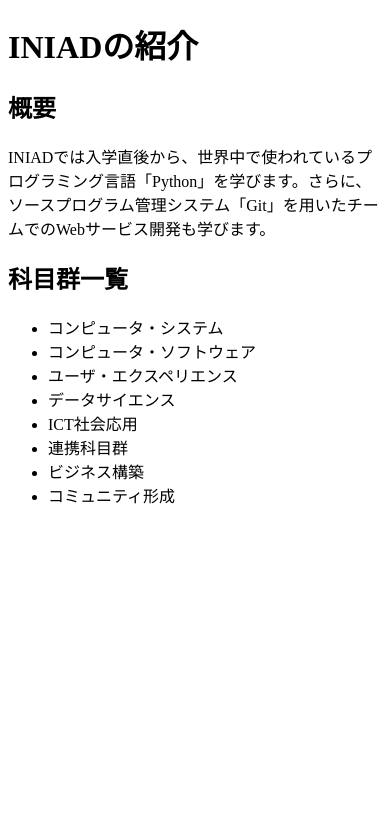
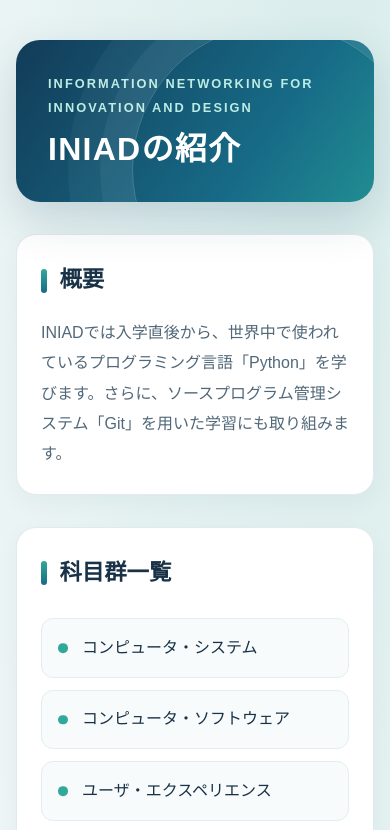
Before and after one commit to bessho-toyo/iniad-intro2, a plain HTML site: page index.html in a window 390 px wide. Shown: the top 830 px of the page. Drawn offline with Linux system fonts and the light colour scheme.

Commit message:
Style INIAD introduction page with responsive layout

```diff
--- a/index.html
+++ b/index.html
@@ -1,14 +1,169 @@
 <!DOCTYPE html>
 <html lang="ja">
   <head>
+    <meta charset="utf-8">
+    <meta name="viewport" content="width=device-width, initial-scale=1">
+    <meta name="theme-color" content="#123c58">
     <title>INIADの紹介</title>
-    <meta charset="utf-8">
+    <style>
+      :root {
+        color-scheme: light;
+        --ink: #193247;
+        --muted: #526879;
+        --blue: #176b87;
+        --teal: #31a99a;
+        --paper: #ffffff;
+        --background: #f2f7f8;
+      }
+
+      * {
+        box-sizing: border-box;
+      }
+
+      body {
+        margin: 0;
+        color: var(--ink);
+        background:
+          radial-gradient(ellipse at 85% 5%, rgba(49, 169, 154, 0.13), transparent 30rem),
+          var(--background);
+        font-family: "Noto Sans JP", "Yu Gothic", "Hiragino Kaku Gothic ProN", Meiryo, sans-serif;
+        line-height: 1.9;
+      }
+
+      main {
+        width: min(100% - 2rem, 920px);
+        margin: 0 auto;
+        padding: clamp(2.5rem, 8vw, 6rem) 0;
+      }
+
+      header {
+        position: relative;
+        overflow: hidden;
+        padding: clamp(2rem, 6vw, 4.5rem);
+        border-radius: 1.5rem;
+        color: #fff;
+        background: linear-gradient(125deg, #123c58, #176b87 68%, #218d91);
+        box-shadow: 0 18px 45px rgba(18, 60, 88, 0.17);
+      }
+
+      header::after {
+        position: absolute;
+        right: -3rem;
+        bottom: -7rem;
+        width: 18rem;
+        height: 18rem;
+        border: 1px solid rgba(255, 255, 255, 0.2);
+        border-radius: 50%;
+        box-shadow: 0 0 0 2rem rgba(255, 255, 255, 0.05), 0 0 0 4rem rgba(255, 255, 255, 0.04);
+        content: "";
+      }
+
+      .eyebrow {
+        margin: 0 0 0.5rem;
+        color: #bcece4;
+        font-size: 0.8rem;
+        font-weight: 700;
+        letter-spacing: 0.16em;
+      }
+
+      h1 {
+        position: relative;
+        z-index: 1;
+        margin: 0;
+        font-size: clamp(2rem, 6vw, 3.5rem);
+        line-height: 1.3;
+        letter-spacing: 0.04em;
+      }
+
+      section {
+        margin-top: 2rem;
+        padding: clamp(1.5rem, 5vw, 2.5rem);
+        border: 1px solid #e1eaed;
+        border-radius: 1.25rem;
+        background: var(--paper);
+        box-shadow: 0 8px 24px rgba(25, 50, 71, 0.045);
+      }
+
+      h2 {
+        display: flex;
+        align-items: center;
+        gap: 0.8rem;
+        margin: 0 0 1rem;
+        font-size: 1.4rem;
+      }
+
+      h2::before {
+        width: 0.35rem;
+        height: 1.5rem;
+        border-radius: 1rem;
+        background: linear-gradient(var(--teal), var(--blue));
+        content: "";
+      }
+
+      p {
+        margin: 0;
+        color: var(--muted);
+      }
+
+      ul {
+        display: grid;
+        grid-template-columns: repeat(auto-fit, minmax(min(100%, 220px), 1fr));
+        gap: 0.75rem;
+        margin: 1.5rem 0 0;
+        padding: 0;
+        list-style: none;
+      }
+
+      li {
+        position: relative;
+        padding: 0.85rem 1rem 0.85rem 2.5rem;
+        border: 1px solid #e3edef;
+        border-radius: 0.75rem;
+        color: var(--ink);
+        background: #f8fbfb;
+        transition: border-color 160ms ease, transform 160ms ease, background 160ms ease;
+      }
+
+      li::before {
+        position: absolute;
+        top: 50%;
+        left: 1rem;
+        width: 0.6rem;
+        height: 0.6rem;
+        border-radius: 50%;
+        background: var(--teal);
+        content: "";
+        transform: translateY(-50%);
+      }
+
+      li:hover {
+        border-color: #9bd6ce;
+        background: #f0faf8;
+        transform: translateY(-2px);
+      }
+
+      @media (prefers-reduced-motion: reduce) {
+        *, *::before, *::after {
+          scroll-behavior: auto !important;
+          transition-duration: 0.01ms !important;
+        }
+      }
+    </style>
   </head>
   <body>
+    <main>
+      <header>
+        <p class="eyebrow">INFORMATION NETWORKING FOR INNOVATION AND DESIGN</p>
         <h1>INIADの紹介</h1>
-    <h2>概要</h2>
-    <p>INIADでは入学直後から、世界中で使われているプログラミング言語「Python」を学びます。さらに、ソースプログラム管理システム「Git」を用いたチームでのWebサービス開発も学びます。</p>
-    <h2>科目群一覧</h2>
+      </header>
+
+      <section aria-labelledby="overview-heading">
+        <h2 id="overview-heading">概要</h2>
+        <p>INIADでは入学直後から、世界中で使われているプログラミング言語「Python」を学びます。さらに、ソースプログラム管理システム「Git」を用いた学習にも取り組みます。</p>
+      </section>
+
+      <section aria-labelledby="subjects-heading">
+        <h2 id="subjects-heading">科目群一覧</h2>
         <ul>
           <li>コンピュータ・システム</li>
           <li>コンピュータ・ソフトウェア</li>
@@ -19,5 +174,7 @@
           <li>ビジネス構築</li>
           <li>コミュニティ形成</li>
         </ul>
+      </section>
+    </main>
   </body>
 </html>
```
Lines whose indentation alone changed are shown as unchanged.
